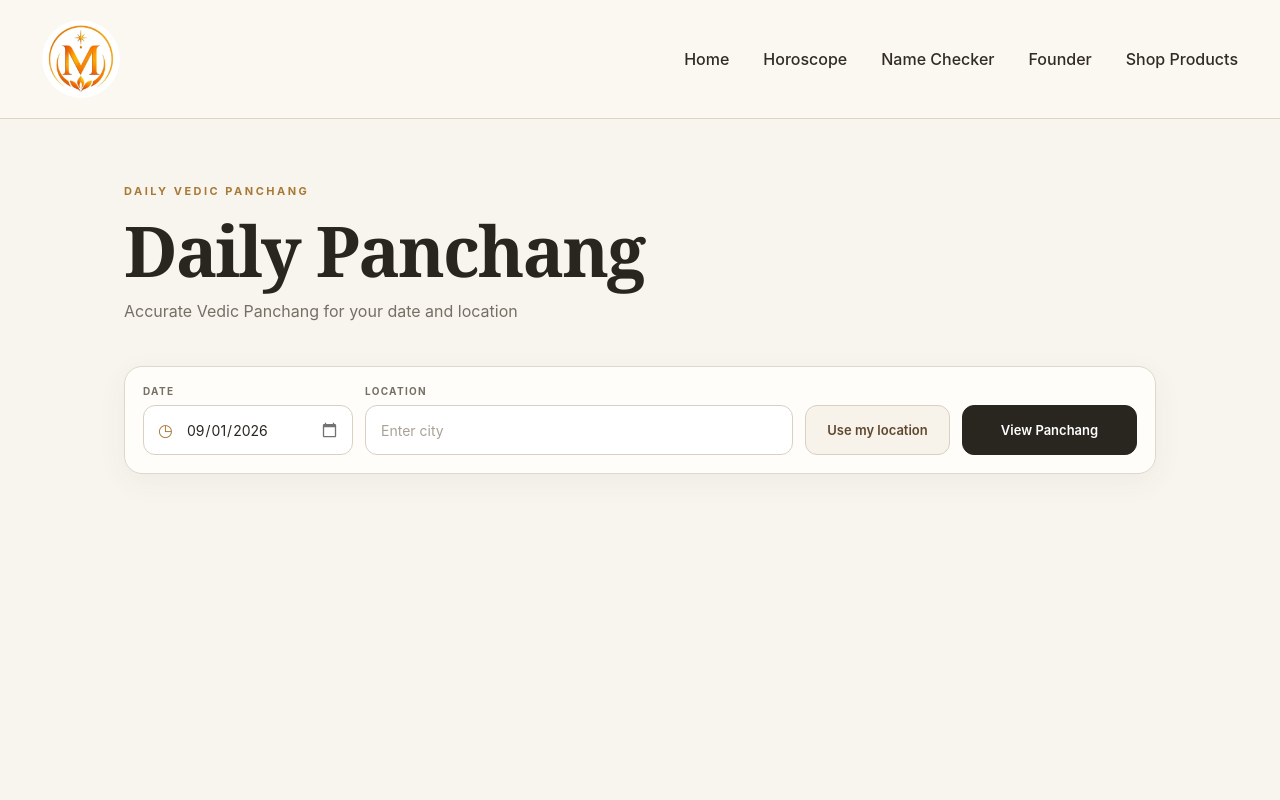
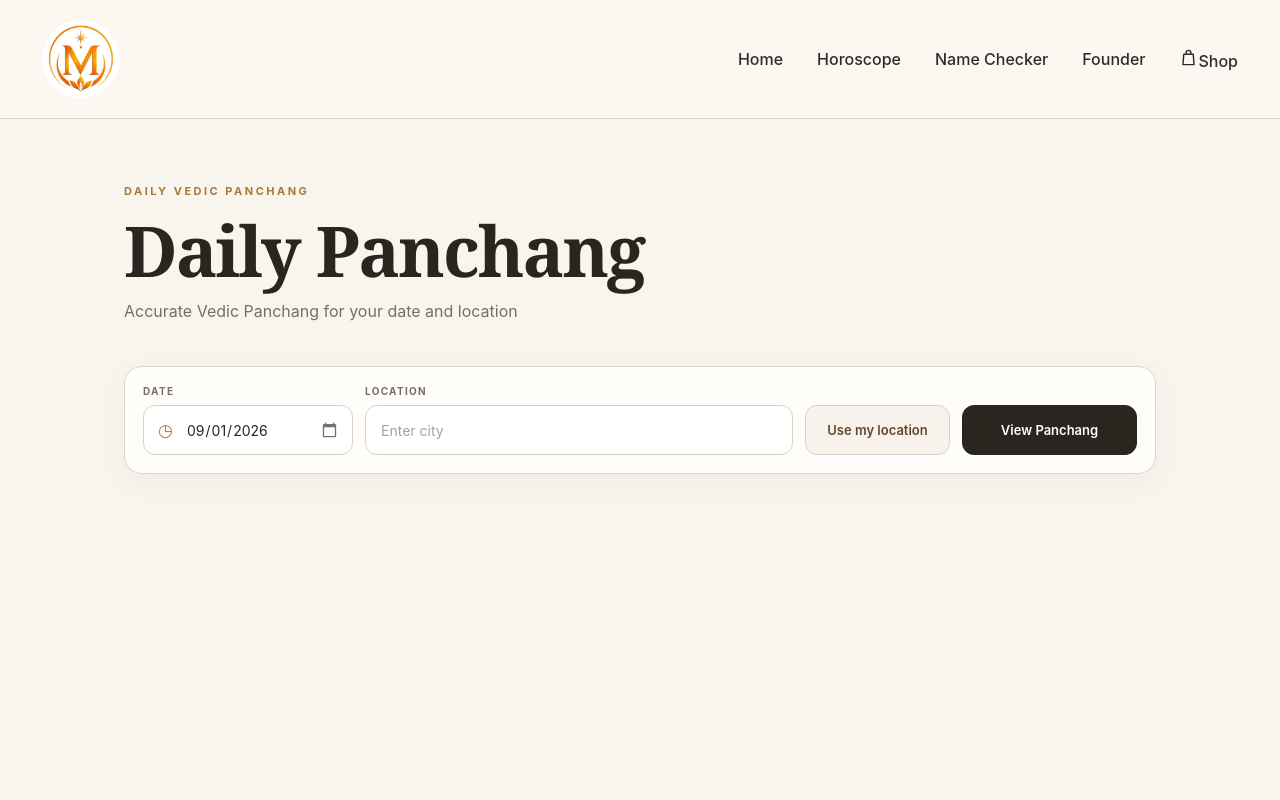
Before and after one commit to theastrobhaiya-debug/maukshin, a Next.js app: page / in a window 1280 px wide. Shown: the top 800 px of the page. Built offline with nearby package versions, Linux system fonts and the light colour scheme.

Commit message:
Update Header.tsx

```diff
--- a/components/Header.tsx
+++ b/components/Header.tsx
@@ -76,9 +76,26 @@ export default function Header() {
 
             <a
               href="https://mauksh.com"
+              className="shop-link"
               onClick={closeMenu}
             >
-              Shop Products
+              <svg
+                className="shop-icon"
+                width="19"
+                height="19"
+                viewBox="0 0 24 24"
+                fill="none"
+                stroke="currentColor"
+                strokeWidth="1.8"
+                strokeLinecap="round"
+                strokeLinejoin="round"
+                aria-hidden="true"
+              >
+                <path d="M6 8h12l1 13H5L6 8Z" />
+                <path d="M9 8V6a3 3 0 0 1 6 0v2" />
+              </svg>
+
+              <span>Shop</span>
             </a>
 
           </nav>
```
